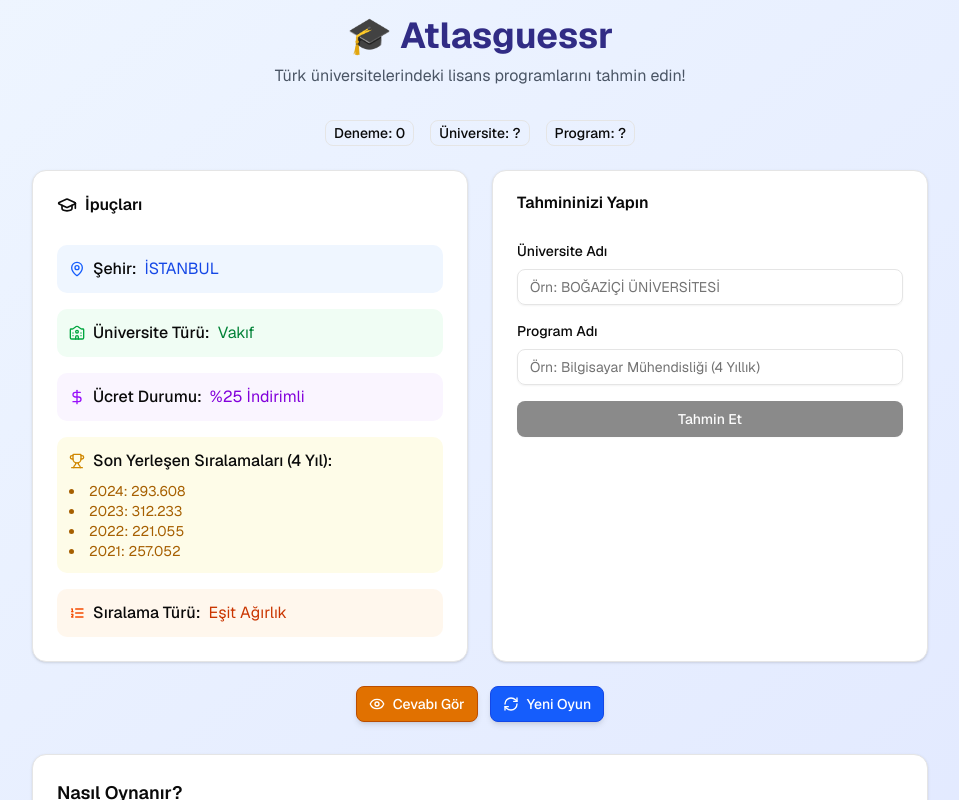
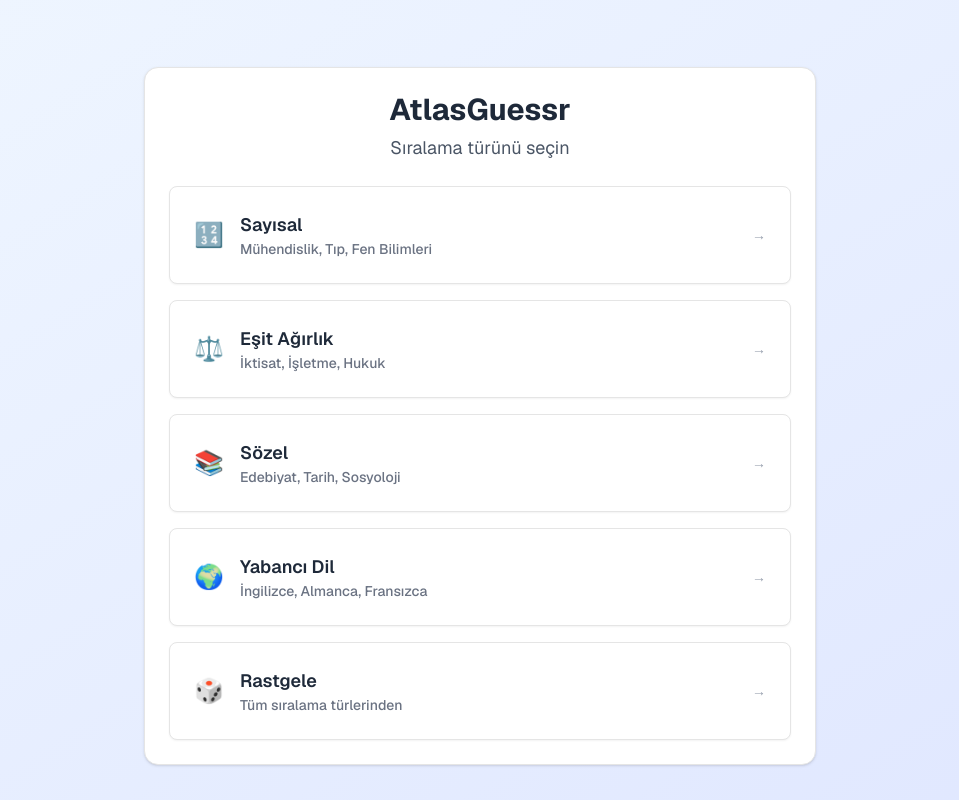
Before and after one commit to ardasoyturk/atlasguessr, a Next.js app: page / in a window 1280 px wide. Shown: the top 800 px of the page, without its empty margins (160-1119 px from the left). Built offline with nearby package versions, Linux system fonts and the light colour scheme.

Commit message:
feat: Add ranking type selection and enhance game data handling; implement RankingTypeSelector and update game logic for ranking-based program retrieval

```diff
--- a/src/app/page.tsx
+++ b/src/app/page.tsx
@@ -11,15 +11,18 @@ import { GuessHistory } from "@/components/GuessHistory";
 import { HintsCard } from "@/components/HintsCard";
 import { InputForm } from "@/components/InputForm";
 import { LoadingState } from "@/components/LoadingState";
+import { RankingTypeSelector, type RankingType } from "@/components/RankingTypeSelector";
 import { ShowAnswerModal } from "@/components/ShowAnswerModal";
 import { type Program, gameDataService } from "@/lib/gameData";
 import { useEffect, useRef, useState } from "react";
 
 export default function AtlasguessrGame() {
+	const [gamePhase, setGamePhase] = useState<"selection" | "playing">("selection");
+	const [selectedRankingType, setSelectedRankingType] = useState<RankingType | null>(null);
 	const [programs, setPrograms] = useState<Program[]>([]);
 	const [allUniversityNames, setAllUniversityNames] = useState<string[]>([]);
 	const [allProgramNames, setAllProgramNames] = useState<string[]>([]);
-	const [isLoading, setIsLoading] = useState(true);
+	const [isLoading, setIsLoading] = useState(false);
 	const [currentProgram, setCurrentProgram] = useState<Program | undefined>(
 		undefined
 	);
@@ -47,40 +50,44 @@ export default function AtlasguessrGame() {
 	const universityInputRef = useRef<HTMLInputElement>(null);
 	const programInputRef = useRef<HTMLInputElement>(null);
 
-	useEffect(() => {
-		// Load real data on component mount
-		const loadData = async () => {
+	const handleRankingTypeSelect = async (rankingType: RankingType) => {
 		try {
 			setIsLoading(true);
-				const programNames = await gameDataService.getProgramNames();
-				const universityNames =
-					await gameDataService.getUniversityNames();
-				// Get all programs by loading a random one and accessing the service's data
+			setSelectedRankingType(rankingType);
+
+			// Preload all data first
 			await gameDataService.preloadData();
-				const loadStatus = gameDataService.getLoadStatus();
 
-				if (loadStatus.loaded && loadStatus.count > 0) {
-					// Get program names for suggestions
-					setAllProgramNames(programNames);
+			// Get program names and university names
+			const universityNames = await gameDataService.getUniversityNames();
 			setAllUniversityNames(universityNames);
 
-					// Extract university names from loaded data
-					const randomProgram =
-						await gameDataService.getRandomProgram();
+			// Get a random program based on the selected ranking type
+			let randomProgram: Program;
+			let programNames: string[];
+
+			if (rankingType === "Rastgele") {
+				// Get random program from all types
+				randomProgram = await gameDataService.getRandomProgram();
+				programNames = await gameDataService.getProgramNames();
+			} else {
+				// Get random program from specific ranking type
+				randomProgram = await gameDataService.getRandomProgramByRankingType(rankingType);
+				programNames = await gameDataService.getProgramNamesByRankingType(rankingType);
+			}
+
 			setCurrentProgram(randomProgram);
+			setAllProgramNames(programNames);
+			setPrograms([randomProgram]); // Just to indicate data is loaded
 
-					// Set a flag that data is loaded (we'll use the service directly)
-					setPrograms([randomProgram]); // Just to indicate data is loaded
-				}
+			// Switch to game phase
+			setGamePhase("playing");
 			setIsLoading(false);
 		} catch (error) {
 			console.error("Failed to load data:", error);
 			setIsLoading(false);
 		}
 	};
-
-		loadData();
-	}, []);
 
 	const normalizeText = (text: string) => {
 		// Proper Turkish case conversion
@@ -205,8 +212,17 @@ export default function AtlasguessrGame() {
 	};
 
 	const resetGame = async () => {
+		if (!selectedRankingType) return;
+
 		try {
-			const randomProgram = await gameDataService.getRandomProgram();
+			let randomProgram: Program;
+
+			if (selectedRankingType === "Rastgele") {
+				randomProgram = await gameDataService.getRandomProgram();
+			} else {
+				randomProgram = await gameDataService.getRandomProgramByRankingType(selectedRankingType);
+			}
+
 			setCurrentProgram(randomProgram);
 			console.log("Seçilen program: ", randomProgram);
 		} catch (error) {
@@ -225,8 +241,29 @@ export default function AtlasguessrGame() {
 		setFilteredProgramSuggestions([]);
 	};
 
+	const startNewGameSession = () => {
+		setGamePhase("selection");
+		setSelectedRankingType(null);
+		setCurrentProgram(undefined);
+		setUniversityGuess("");
+		setProgramGuess("");
+		setAttempts(0);
+		setUniversityCorrect(false);
+		setProgramCorrect(false);
+		setGameWon(false);
+		setShowAnswerModal(false);
+		setGuessHistory([]);
+		setFilteredUniversitySuggestions([]);
+		setFilteredProgramSuggestions([]);
+	};
+
 	return (
 		<div className="min-h-screen bg-gradient-to-br from-blue-50 to-indigo-100 p-4">
+			{gamePhase === "selection" && (
+				<RankingTypeSelector onSelectRankingType={handleRankingTypeSelect} />
+			)}
+
+			{gamePhase === "playing" && (
 				<div className="mx-auto max-w-4xl">
 					<div className="mb-8 text-center">
 						<h1 className="mb-2 font-bold text-4xl text-indigo-900">
@@ -236,6 +273,11 @@ export default function AtlasguessrGame() {
 							Türk üniversitelerindeki lisans programlarını tahmin
 							edin!
 						</p>
+						{selectedRankingType && (
+							<p className="mt-2 text-sm text-indigo-600">
+								Sıralama Türü: {selectedRankingType}
+							</p>
+						)}
 					</div>
 
 					<LoadingState
@@ -280,6 +322,7 @@ export default function AtlasguessrGame() {
 							gameWon={gameWon}
 							onShowAnswer={() => setShowAnswerModal(true)}
 							onResetGame={resetGame}
+							onNewGameSession={startNewGameSession}
 						/>
 
 						<GuessHistory
@@ -317,6 +360,7 @@ export default function AtlasguessrGame() {
 
 				<Footer />
 				</div>
+			)}
 		</div>
 	);
 }
--- a/src/components/ActionButtons.tsx
+++ b/src/components/ActionButtons.tsx
@@ -1,18 +1,20 @@
 "use client";
 
 import { Button } from "@/components/ui/button";
-import { Eye, RefreshCw } from "lucide-react";
+import { Eye, RefreshCw, ArrowLeft } from "lucide-react";
 
 interface ActionButtonsProps {
 	gameWon: boolean;
 	onShowAnswer: () => void;
 	onResetGame: () => void;
+	onNewGameSession?: () => void;
 }
 
 export function ActionButtons({
 	gameWon,
 	onShowAnswer,
 	onResetGame,
+	onNewGameSession,
 }: ActionButtonsProps) {
 	return (
 		<div className="mb-8 flex justify-center gap-3">
@@ -31,6 +33,16 @@ export function ActionButtons({
 				<RefreshCw className="h-4 w-4" />
 				Yeni Oyun
 			</Button>
+			{onNewGameSession && (
+				<Button
+					onClick={onNewGameSession}
+					variant="outline"
+					className="gap-2"
+				>
+					<ArrowLeft className="h-4 w-4" />
+					Yeni Sıralama Türü
+				</Button>
+			)}
 		</div>
 	);
 }
--- /dev/null
+++ b/src/components/RankingTypeSelector.tsx
@@ -0,0 +1,79 @@
+"use client";
+
+import type React from "react";
+import { Card, CardContent, CardDescription, CardHeader, CardTitle } from "@/components/ui/card";
+import { Button } from "@/components/ui/button";
+
+export type RankingType = "Sayısal" | "Eşit Ağırlık" | "Sözel" | "Yabancı Dil" | "Rastgele";
+
+interface RankingTypeSelectorProps {
+	onSelectRankingType: (rankingType: RankingType) => void;
+}
+
+export function RankingTypeSelector({ onSelectRankingType }: RankingTypeSelectorProps) {
+	const rankingTypes: { type: RankingType; description: string; emoji: string }[] = [
+		{
+			type: "Sayısal",
+			description: "Mühendislik, Tıp, Fen Bilimleri",
+			emoji: "🔢",
+		},
+		{
+			type: "Eşit Ağırlık",
+			description: "İktisat, İşletme, Hukuk",
+			emoji: "⚖️",
+		},
+		{
+			type: "Sözel",
+			description: "Edebiyat, Tarih, Sosyoloji",
+			emoji: "📚",
+		},
+		{
+			type: "Yabancı Dil",
+			description: "İngilizce, Almanca, Fransızca",
+			emoji: "🌍",
+		},
+		{
+			type: "Rastgele",
+			description: "Tüm sıralama türlerinden",
+			emoji: "🎲",
+		},
+	];
+
+	return (
+		<div className="flex min-h-screen items-center justify-center bg-gradient-to-br from-blue-50 to-indigo-100 p-4">
+			<Card className="w-full max-w-2xl">
+				<CardHeader className="text-center">
+					<CardTitle className="text-3xl font-bold text-gray-800">
+						AtlasGuessr
+					</CardTitle>
+					<CardDescription className="text-lg text-gray-600">
+						Sıralama türünü seçin
+					</CardDescription>
+				</CardHeader>
+				<CardContent className="space-y-4">
+					{rankingTypes.map((rankingTypeInfo) => (
+						<Button
+							key={rankingTypeInfo.type}
+							variant="outline"
+							className="flex h-auto w-full items-center justify-between p-6 text-left transition-all duration-200 hover:border-blue-300 hover:bg-blue-50"
+							onClick={() => onSelectRankingType(rankingTypeInfo.type)}
+						>
+							<div className="flex items-center space-x-4">
+								<span className="text-2xl">{rankingTypeInfo.emoji}</span>
+								<div>
+									<div className="text-lg font-semibold text-gray-800">
+										{rankingTypeInfo.type}
+									</div>
+									<div className="text-sm text-gray-500">
+										{rankingTypeInfo.description}
+									</div>
+								</div>
+							</div>
+							<div className="text-gray-400">→</div>
+						</Button>
+					))}
+				</CardContent>
+			</Card>
+		</div>
+	);
+}
--- a/src/lib/gameData.ts
+++ b/src/lib/gameData.ts
@@ -121,6 +121,28 @@ class GameDataService {
 		return program;
 	}
 
+	async getRandomProgramByRankingType(rankingType: string): Promise<Program> {
+		await this.loadAllData();
+
+		// Filter programs by ranking type
+		const filteredPrograms = this.allPrograms.filter(
+			(program) => program.rankingType === rankingType
+		);
+
+		if (filteredPrograms.length === 0) {
+			throw new Error(`No programs available for ranking type: ${rankingType}`);
+		}
+
+		const randomIndex = Math.floor(Math.random() * filteredPrograms.length);
+		const program = filteredPrograms[randomIndex];
+
+		if (!program) {
+			throw new Error("Failed to get random program");
+		}
+
+		return program;
+	}
+
 	async getProgramNames(): Promise<string[]> {
 		await this.loadAllData();
 		return this.allProgramNames;
```
Lines whose indentation alone changed are shown as unchanged.
